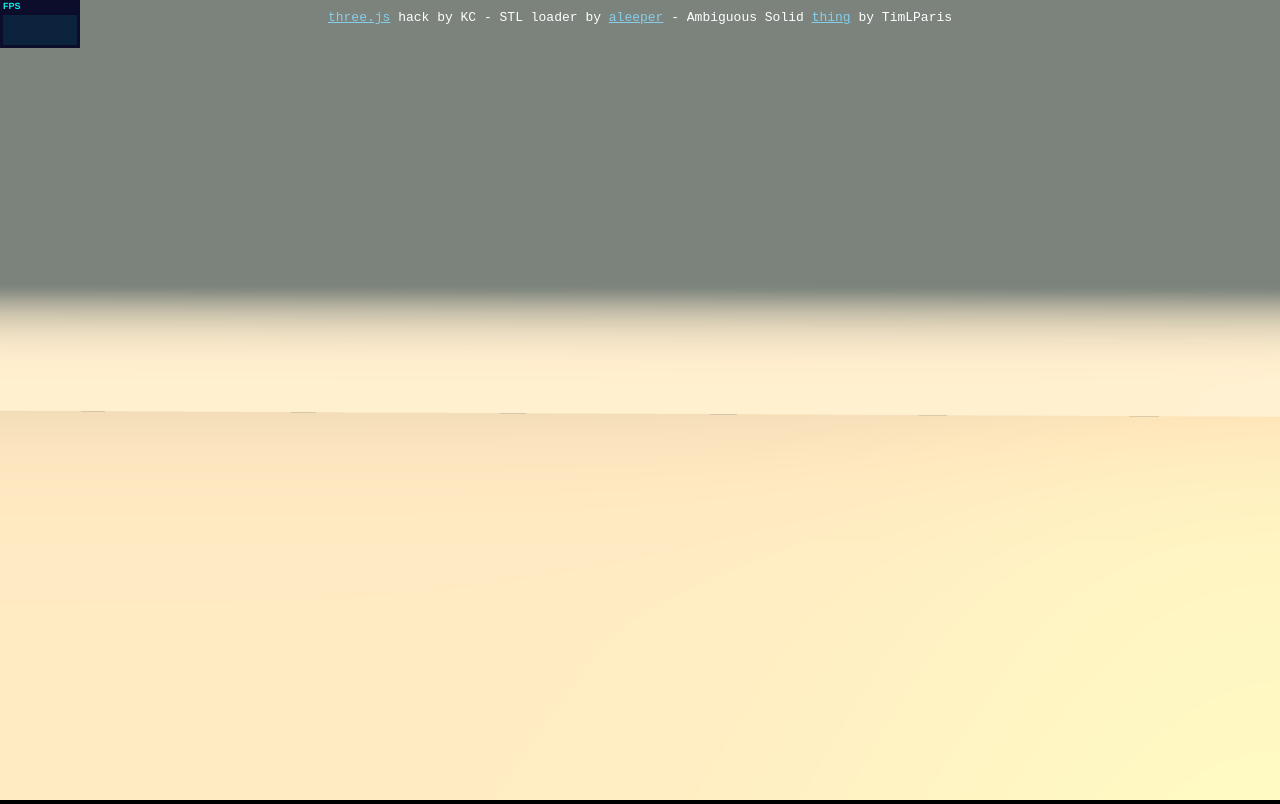
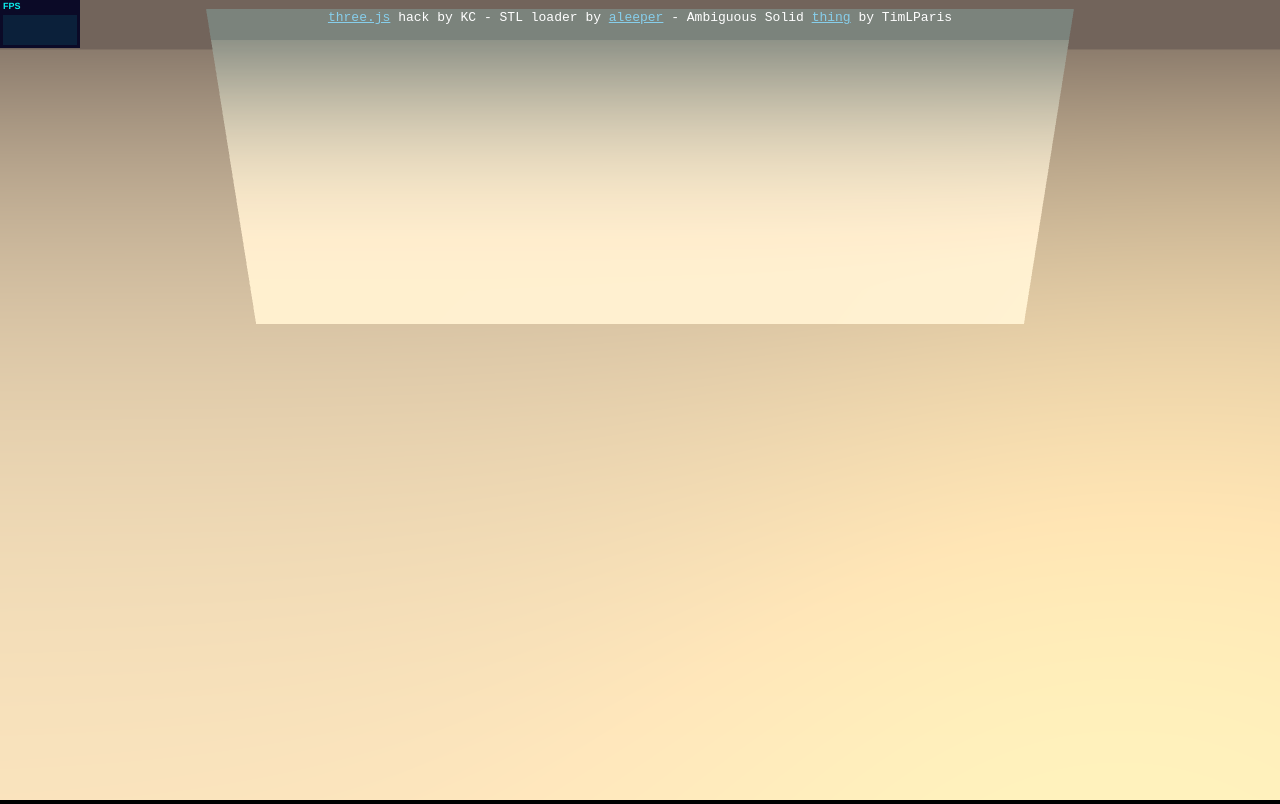
Before and after one commit to therealkenc/therealkenc.github.io, a website: page ambiguous-thing/index.html in a window 1280 px wide. Drawn offline with Linux system fonts and the light colour scheme; no server answers.

Commit message:
tweaked initial camera position better

```diff
--- a/ambiguous-thing/index.html
+++ b/ambiguous-thing/index.html
@@ -87,24 +87,21 @@
 				var HEIGHT = window.innerHeight;
 
 				scene = new THREE.Scene();
-				scene.fog = new THREE.Fog( 0x72645b, 1, 15 );
+				scene.fog = new THREE.Fog( 0x72645b, 1.0, 20 );
 
                 // camera
-				cameraTarget = new THREE.Vector3( 0, -0.25, 0 );
+				camera = new THREE.PerspectiveCamera( 35, window.innerWidth / window.innerHeight, 1, 15 );
 
-				camera = new THREE.PerspectiveCamera( 35, window.innerWidth / window.innerHeight, 1, 15 );
-				// camera.position.set( 3, 0.15, 3 );
 
-                camera.position.x = 0.10;
-                camera.position.y = 0.15;
-                camera.position.z = 3.00;
+                camera.position.x = 0.0;
+                camera.position.y = 3.0;
+                camera.position.z = 6.00;
 
-				camera.lookAt( cameraTarget );
                 scene.add( camera );
 
 				// Ground
 				var plane = new THREE.Mesh(
-					new THREE.PlaneBufferGeometry( 60, 60 ),
+					new THREE.PlaneBufferGeometry( 100, 100 ),
 					new THREE.MeshPhongMaterial( { color: 0x999999, specular: 0x101010 } )
 				);
 
@@ -155,7 +152,7 @@
                 controls.update();
 
 				window.addEventListener( 'resize', onWindowResize, false );
-				window.setTimeout(render);
+				window.setTimeout(render, 250);
 			}
 
 			function addShadowedLight( x, y, z, color, intensity ) {
```
